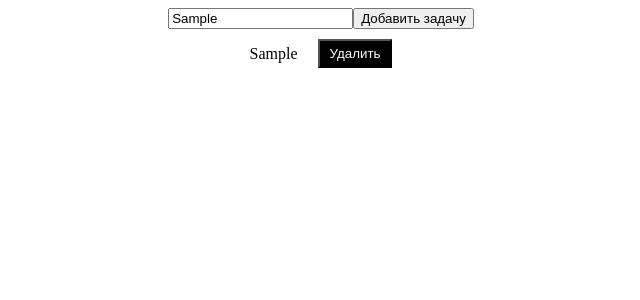
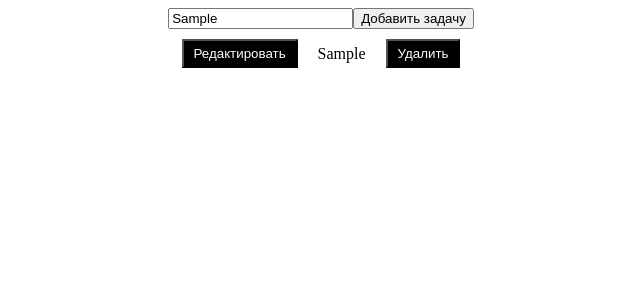
Before and after one commit to Tenzzskiy/test, a React (Create React App) app: page / in a window 1280 px wide. Both pictures are taken after typing "Sample" into the empty fields and a click on the button "Добавить задачу". Shown: the top 300 px of the page, without its empty margins (319-959 px from the left). Built offline with nearby package versions, Linux system fonts and the light colour scheme.

Commit message:
main: Добавил редактирование

```diff
--- a/src/baseComponents/Input.tsx
+++ b/src/baseComponents/Input.tsx
@@ -1,6 +1,9 @@
-import React, { FC } from "react";
+import React, { Dispatch, FC, SetStateAction } from "react";
 
 interface InputProps {
-  name: string;
+  value: string;
+  onChange: Dispatch<SetStateAction<string>>;
 }
-export const Input: FC<InputProps> = ({ name }) => <input name={name} />;
+export const Input: FC<InputProps> = ({ value, onChange }) => (
+  <input value={value} onChange={(e) => onChange(e.target.value)} />
+);
--- a/src/baseComponents/ListItem.tsx
+++ b/src/baseComponents/ListItem.tsx
@@ -1,12 +1,17 @@
-import React, { FC, memo } from "react";
+import React, { FC, memo, useState } from "react";
+import { Input } from "./Input";
 
 interface ListItemProps {
   text: string;
   id: number;
   handleDelete: (id: number) => void;
+  handleReduct: (id: number, newText: string) => void;
 }
 export const ListItem: FC<ListItemProps> = memo(
-  ({ text, id, handleDelete }) => {
+  ({ text, id, handleDelete, handleReduct }) => {
+    const [isReduct, setIsReduct] = useState(false);
+    const [inputValue, setInputValue] = useState(text);
+
     const containerStyles = {
       display: "flex",
       justifyContent: "space-between",
@@ -24,9 +29,23 @@ export const ListItem: FC<ListItemProps> = memo(
       alignItems: "center",
     };
 
+    const onReductClick = () => {
+      if (isReduct) {
+        handleReduct(id, inputValue);
+      }
+      setIsReduct((prev) => !prev);
+    };
+
     return (
       <div style={containerStyles}>
-        <div>{text}</div>
+        <button onClick={onReductClick} style={deleteStyles}>
+          {isReduct ? "Сохранить" : "Редактировать"}
+        </button>
+        {isReduct ? (
+          <Input value={inputValue} onChange={setInputValue} />
+        ) : (
+          <div>{text}</div>
+        )}
         <button onClick={() => handleDelete(id)} style={deleteStyles}>
           Удалить
         </button>
--- a/src/components/Form.tsx
+++ b/src/components/Form.tsx
@@ -1,20 +1,21 @@
-import React, { Dispatch, FC, SetStateAction } from "react";
+import React, { Dispatch, FC, FormEvent, SetStateAction } from "react";
+import { useState } from "react";
 import { Button, Input } from "../baseComponents";
 
 interface FormProps {
   setList: Dispatch<SetStateAction<string[]>>;
 }
 export const Form: FC<FormProps> = ({ setList }) => {
+  const [inputValue, setInputValue] = useState("");
 
-  const handleOnSubmit = (event: any) => {
+  const handleOnSubmit = (event: FormEvent) => {
     event.preventDefault();
-    const value = event.target[0].value;
-    setList((prev) => [...prev, value]);
+    setList((prev) => [...prev, inputValue]);
   };
 
   return (
     <form onSubmit={handleOnSubmit}>
-      <Input name="text" />
+      <Input value={inputValue} onChange={setInputValue} />
       <Button type="submit">Добавить задачу</Button>
     </form>
   );
--- a/src/components/List.tsx
+++ b/src/components/List.tsx
@@ -4,11 +4,13 @@ import { ListItem } from "../baseComponents/ListItem";
 interface ListProps {
   list: string[];
   handleDelete: (id: number) => void;
+  handleReduct: (id: number, newText: string) => void;
 }
-export const List: FC<ListProps> = ({ list, handleDelete }) => (
+export const List: FC<ListProps> = ({ list, handleDelete, handleReduct }) => (
   <div>
     {list.map((element, index) => (
       <ListItem
+        handleReduct={handleReduct}
         key={index}
         text={element}
         id={index}
--- a/src/pages/App.tsx
+++ b/src/pages/App.tsx
@@ -7,7 +7,11 @@ function App() {
   const handleDelete = (id: number) => {
     setList((prev) => prev.filter((element, index) => index !== id));
   };
-
+  const handleReduct = (id: number, newText: string) => {
+    setList((prev) =>
+      prev.map((element, index) => (index === id ? newText : element))
+    );
+  };
   return (
     <div
       style={{
@@ -18,7 +22,11 @@ function App() {
       }}
     >
       <Form setList={setList} />
-      <List list={list} handleDelete={handleDelete} />
+      <List
+        list={list}
+        handleDelete={handleDelete}
+        handleReduct={handleReduct}
+      />
     </div>
   );
 }
```
